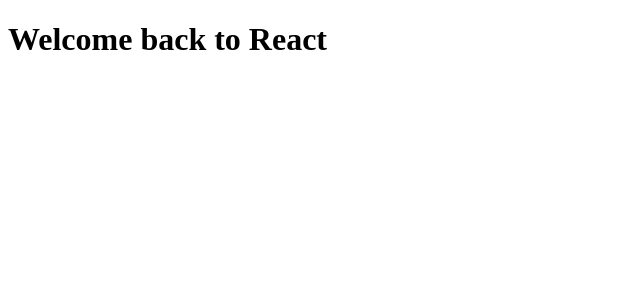
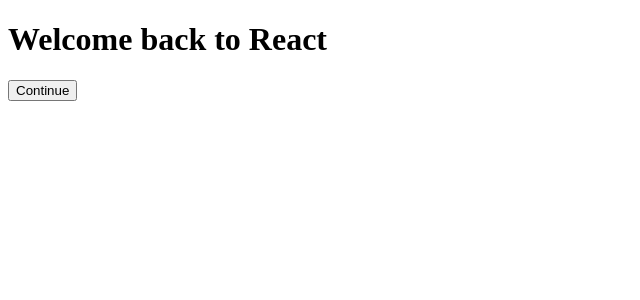
Before and after one commit to empodi/movie-app-2022, a React (Create React App) app: page / in a window 1280 px wide. Shown: the top 300 px of the page, without its empty margins (0-640 px from the left). Built offline with nearby package versions, Linux system fonts and the light colour scheme.

Commit message:
Add Button.js

```diff
--- a/src/App.js
+++ b/src/App.js
@@ -1,7 +1,10 @@
+import Button from "./Button";
+
 function App() {
   return (
     <div>
       <h1>Welcome back to React</h1>
+      <Button text={"Continue"} />
     </div>
   );
 }
--- /dev/null
+++ b/src/Button.js
@@ -0,0 +1,5 @@
+function Button({ text }) {
+  return <button>{text}</button>;
+}
+
+export default Button;
```
